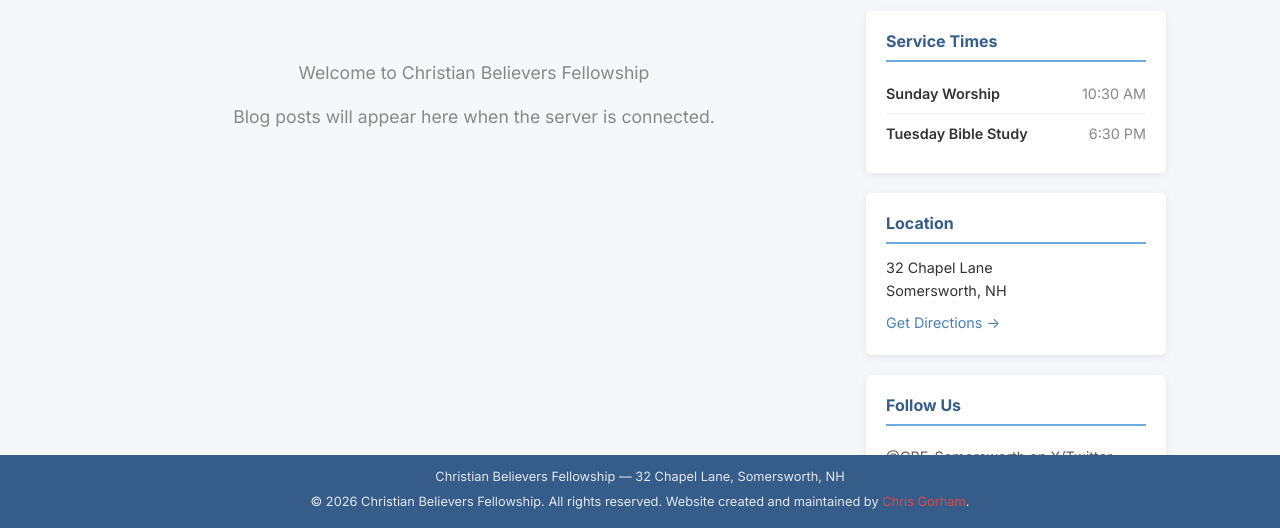
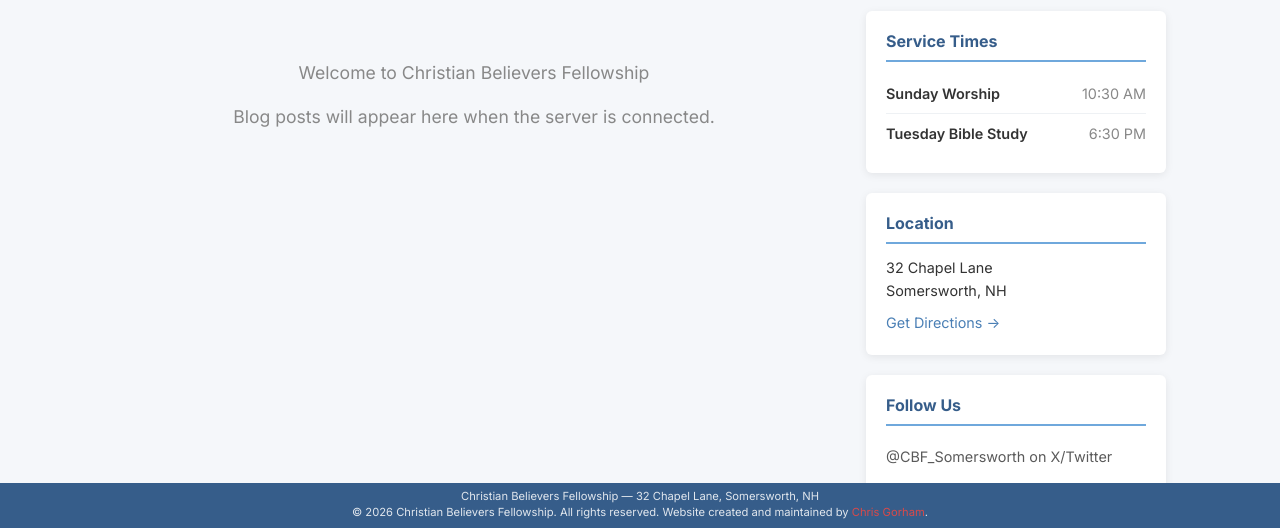
Before and after one commit to chrisgorham999/cbfchurch, a plain HTML site: page index.html in a window 1280 px wide. Shown: the part 272-800 px from the top of the page. Drawn offline with Linux system fonts and the light colour scheme; no server answers.

Commit message:
Update style.css

```diff
--- a/css/style.css
+++ b/css/style.css
@@ -775,8 +775,8 @@ p {
   background: var(--color-primary-dark);
   color: rgba(255, 255, 255, 0.85);
   text-align: center;
-  padding: 0.75rem 1rem;
-  font-size: 0.8rem;
+  padding: 0.4rem 1rem;
+  font-size: 0.7rem;
   position: fixed;
   left: 0;
   right: 0;
@@ -799,7 +799,8 @@ p {
 }
 
 .footer-inner p {
-  margin-bottom: 0.25rem;
+  margin-bottom: 0.1rem;
+  line-height: 1.3;
 }
 
 /* ===========================
```
